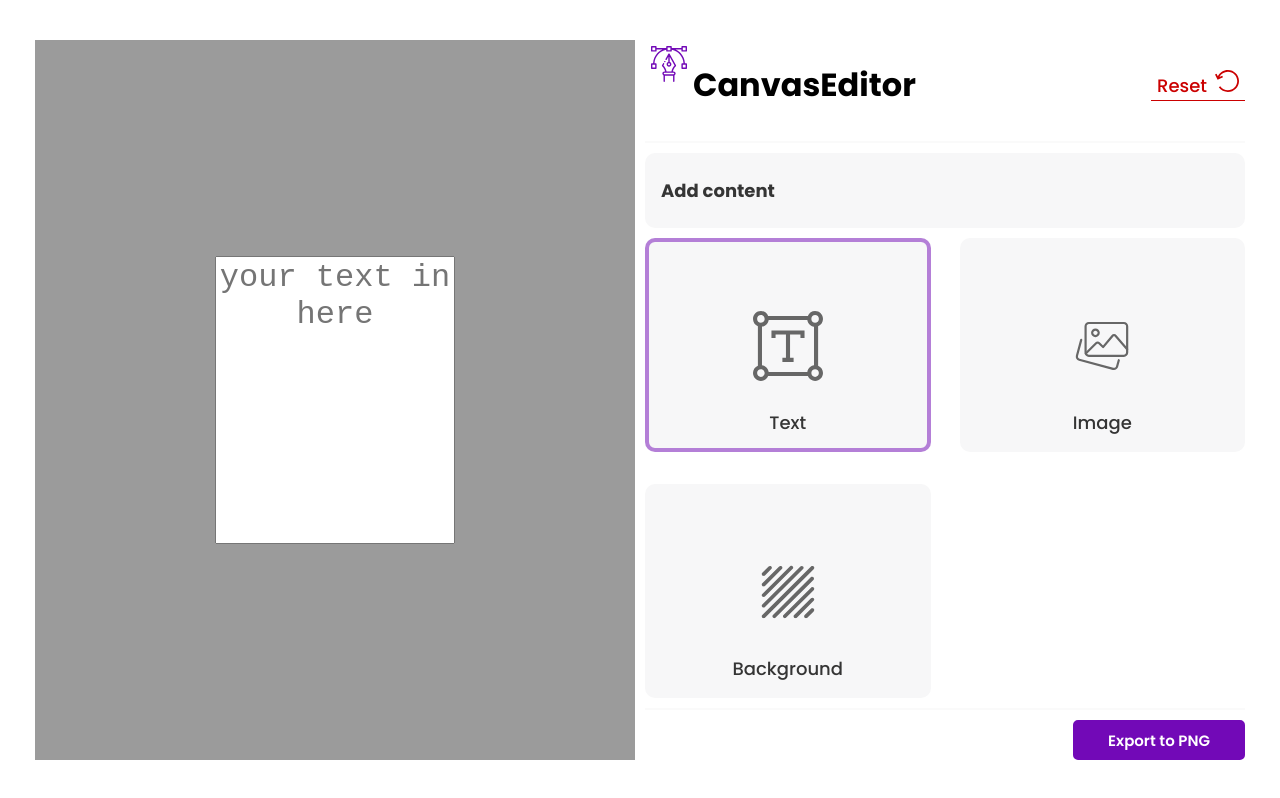
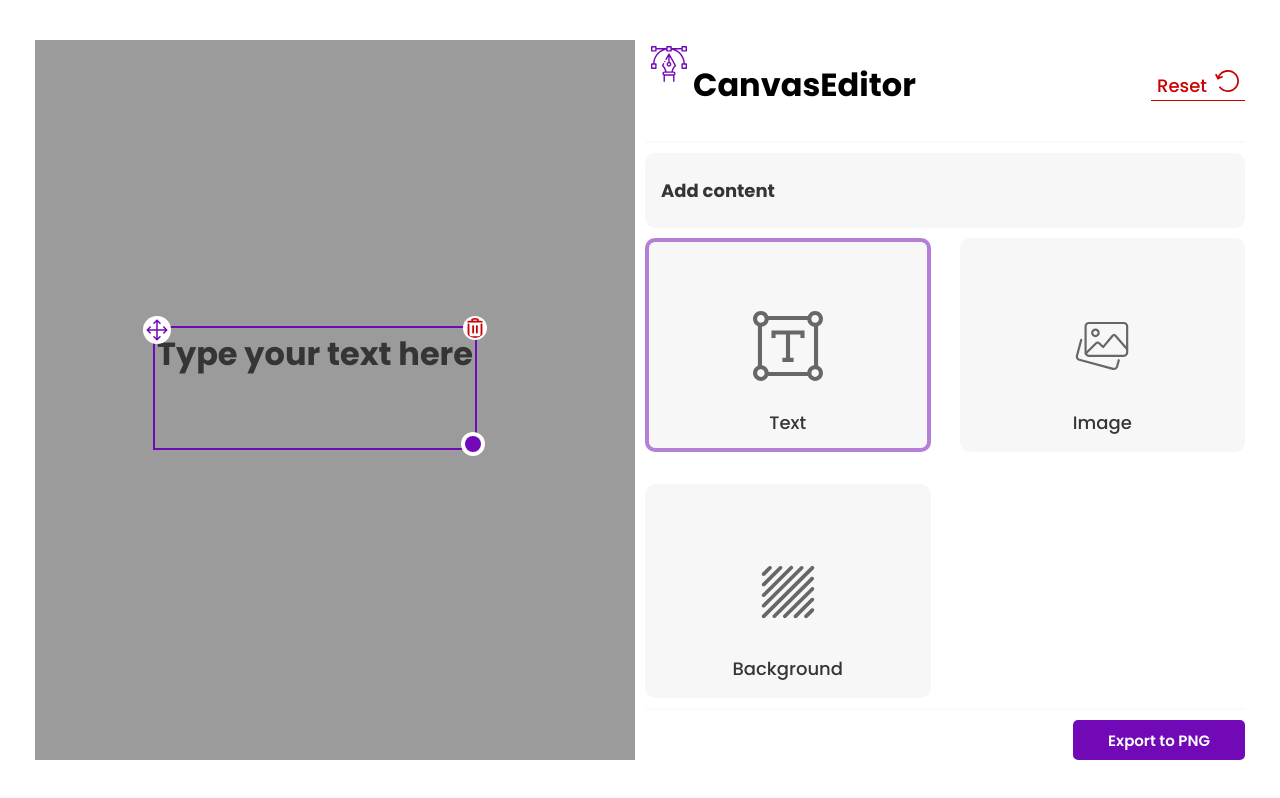
Before and after one commit to noszczykmichal/canvas-editor, a React (Vite) app: page / in a window 1280 px wide. Both pictures are taken after a click on the button "Text". Built offline with nearby package versions, Linux system fonts and the light colour scheme.

Commit message:
added the resizing functionality

```diff
--- a/src/components/Canvas/ImageBox/ImageBox.scss
+++ b/src/components/Canvas/ImageBox/ImageBox.scss
@@ -4,11 +4,11 @@
   position: relative;
   top: 40%;
   left: 35%;
-  height: auto;
-  width: 30%;
+  // height: auto;
+  // width: 30%;
   z-index: 300;
   cursor: pointer;
-  object-fit: contain;
+  object-fit: cover;
 
   .icon {
     display: none;
@@ -21,11 +21,10 @@
     }
 
     .icon {
-      position: fixed;
+      position: absolute;
       display: flex;
       align-items: center;
       justify-content: center;
-      position: absolute;
       background: white;
       border-radius: 50%;
     }
@@ -44,12 +43,13 @@
       padding: 2px;
       top: -12px;
       right: -12px;
-      svg {
-        fill: vars.$red-100;
-      }
+      fill: vars.$red-100;
     }
 
     .resize-icon {
+      position: absolute;
+      height: 24px;
+      width: 24px;
       bottom: -8px;
       right: -10px;
       fill: vars.$primary-75;
@@ -57,7 +57,9 @@
   }
 
   .image-content {
-    width: 100%;
-    height: auto;
+    // width: 100px;
+    // height: 100px;
+    object-fit: contain;
+    object-position: center;
   }
 }
--- a/src/components/Canvas/ImageBox/ImageBox.tsx
+++ b/src/components/Canvas/ImageBox/ImageBox.tsx
@@ -1,4 +1,4 @@
-import { useContext, useEffect, useRef } from "react";
+import { useContext, useEffect, useRef, useState } from "react";
 
 import TrashIcon from "../../../icons/TrashIcon";
 import Atom from "../../../icons/Atom";
@@ -7,21 +7,70 @@ import CanvasContext from "../../../store/context";
 import "./ImageBox.scss";
 
 const ImageBox = () => {
-  const { imageBoxBackground } = useContext(CanvasContext);
-
+  const { imageBoxBackground, canvasContainerRef } = useContext(CanvasContext);
+  const [size, setSize] = useState({ width: 100, height: 100 });
   const wrapperRef = useRef<HTMLDivElement>(null);
+  const isResizing = useRef(false);
 
   useEffect(() => {
     wrapperRef.current?.focus();
   }, []);
 
+  const handleMouseDown = (event: React.MouseEvent) => {
+    event.preventDefault();
+    isResizing.current = true;
+
+    const startX = event.clientX;
+    const startY = event.clientY;
+    const startWidth = size.width;
+    const startHeight = size.height;
+
+    // Mouse move handler
+    const handleMouseMove = (moveEvent: MouseEvent) => {
+      if (!isResizing.current) return;
+
+      const newWidth = startWidth + (moveEvent.clientX - startX);
+      const newHeight = startHeight + (moveEvent.clientY - startY);
+
+      setSize({
+        width: Math.max(100, newWidth), // Minimum width 100px
+        height: Math.max(50, newHeight), // Minimum height 50px
+      });
+    };
+
+    // Stop Resizing
+    const handleMouseUp = () => {
+      isResizing.current = false;
+      canvasContainerRef?.current?.removeEventListener(
+        "mousemove",
+        handleMouseMove
+      );
+      canvasContainerRef?.current?.removeEventListener(
+        "mouseup",
+        handleMouseUp
+      );
+    };
+
+    canvasContainerRef?.current?.addEventListener("mousemove", handleMouseMove);
+    canvasContainerRef?.current?.addEventListener("mouseup", handleMouseUp);
+  };
+
   return (
-    <div className="wrapper" tabIndex={-1} ref={wrapperRef}>
-      <TrashIcon className="icon  delete-icon" />
+    <div
+      className="wrapper"
+      tabIndex={-1}
+      ref={wrapperRef}
+      style={{ width: size.width, height: size.height }}
+    >
+      <TrashIcon className="icon delete-icon" />
       <Move className="icon move-icon" />
-      <Atom className="icon resize-icon" />
+      <Atom className="icon resize-icon" onMouseDown={handleMouseDown} />
 
-      <img src={imageBoxBackground} className="image-content" />
+      <img
+        src={imageBoxBackground}
+        className="image-content"
+        style={{ width: size.width, height: size.height }}
+      />
     </div>
   );
 };
--- a/src/components/Canvas/TextArea/TextArea.scss
+++ b/src/components/Canvas/TextArea/TextArea.scss
@@ -1,49 +1,60 @@
 @use "../../../sassStyles/variables" as vars;
 
-.text-area {
+.wrapper {
   position: relative;
-  top: 30%;
-  left: 30%;
-  height: 40%;
-  width: 40%;
+  top: 40%;
+  left: 20%;
   z-index: 300;
   font-family: Poppins, sans-serif;
+
+  .text-area {
+    position: absolute;
+    top: 0;
+    left: 0;
+    height: 100%;
+    width: 100%;
+    outline: none;
+    background-color: transparent;
+    border: none;
+    resize: none;
+    font-size: 32px;
+    font-weight: 700;
+    font-family: Poppins, sans-serif;
+    color: vars.$white;
+    text-align: center;
+
+    &::placeholder {
+      color: vars.$black-100;
+    }
+  }
+
+  .text-area--focused {
+    outline: 2px solid vars.$primary-75;
+  }
 
   .icon {
     display: none;
   }
 
-  .content {
-    position: absolute;
-    height: 100%;
-    width: 100%;
-    top: 0;
-    left: 0;
-    outline: none;
-    font-size: 32px;
-    text-align: center;
-    resize: none;
-
-    &:focus {
-      outline: 2px solid vars.$primary-75;
-    }
-  }
-
-  &:focus-within {
-    .icon {
-      display: flex;
-    }
-  }
-}
-
-.icon {
+  .icon--focused {
     position: absolute;
     display: flex;
     align-items: center;
     justify-content: center;
+    position: absolute;
     background: white;
     border-radius: 50%;
     z-index: 300;
+  }
+
+  .delete-icon {
+    height: 24px;
+    width: 24px;
+    padding: 2px;
+    top: -12px;
+    right: -12px;
+
+    fill: vars.$red-100;
   }
 
   .move-icon {
@@ -54,19 +65,10 @@
     fill: vars.$primary-75;
   }
 
-.delete-icon {
-  height: 24px;
-  width: 24px;
-  padding: 2px;
-  top: -12px;
-  right: -12px;
-  svg {
-    fill: vars.$red-100;
-  }
-}
-
   .resize-icon {
     bottom: -8px;
     right: -10px;
     fill: vars.$primary-75;
+    cursor: nwse-resize;
   }
+}
--- a/src/components/Canvas/TextArea/TextArea.tsx
+++ b/src/components/Canvas/TextArea/TextArea.tsx
@@ -1,15 +1,95 @@
+import { useState, useRef, useContext, useEffect } from "react";
+
 import TrashIcon from "../../../icons/TrashIcon";
 import Atom from "../../../icons/Atom";
 import Move from "../../../icons/Move";
+import CanvasContext from "../../../store/context";
 import "./TextArea.scss";
 
 const TextArea = () => {
+  const [isFocused, setIsFocused] = useState(true);
+  const [size, setSize] = useState({ width: 320, height: 120 });
+  const wrapperRef = useRef<HTMLDivElement>(null);
+  const { canvasContainerRef } = useContext(CanvasContext);
+  const isResizing = useRef(false);
+
+  const handleBlurAndFocus = (event: MouseEvent) => {
+    if (
+      wrapperRef.current &&
+      !wrapperRef.current.contains(event.target as Node)
+    ) {
+      setIsFocused(false);
+      return;
+    }
+    setIsFocused(true);
+  };
+
+  useEffect(() => {
+    canvasContainerRef?.current?.addEventListener(
+      "mousedown",
+      handleBlurAndFocus
+    );
+  }, [canvasContainerRef]);
+
+  const handleMouseDown = (event: React.MouseEvent) => {
+    event.preventDefault();
+    isResizing.current = true;
+
+    const startX = event.clientX;
+    const startY = event.clientY;
+    const startWidth = size.width;
+    const startHeight = size.height;
+
+    // Mouse move handler
+    const handleMouseMove = (moveEvent: MouseEvent) => {
+      if (!isResizing.current) return;
+
+      const newWidth = startWidth + (moveEvent.clientX - startX);
+      const newHeight = startHeight + (moveEvent.clientY - startY);
+
+      setSize({
+        width: Math.max(100, newWidth), // Minimum width 100px
+        height: Math.max(50, newHeight), // Minimum height 50px
+      });
+    };
+
+    // Stop Resizing
+    const handleMouseUp = () => {
+      isResizing.current = false;
+      canvasContainerRef?.current?.removeEventListener(
+        "mousemove",
+        handleMouseMove
+      );
+      canvasContainerRef?.current?.removeEventListener(
+        "mouseup",
+        handleMouseUp
+      );
+    };
+
+    canvasContainerRef?.current?.addEventListener("mousemove", handleMouseMove);
+    canvasContainerRef?.current?.addEventListener("mouseup", handleMouseUp);
+  };
+
   return (
-    <div className="text-area">
-      <TrashIcon className="icon delete-icon" />
-      <Move className="icon move-icon" />
-      <Atom className="icon resize-icon" />
-      <textarea className="content" placeholder="your text in here"></textarea>
+    <div
+      className="wrapper"
+      ref={wrapperRef}
+      style={{ width: size.width, height: size.height }}
+    >
+      <TrashIcon
+        className={`${isFocused === true ? "icon--focused" : "icon"} delete-icon`}
+      />
+      <Move
+        className={`${isFocused === true ? "icon--focused" : "icon"} move-icon`}
+      />
+      <Atom
+        className={`${isFocused === true ? "icon--focused" : "icon"} resize-icon`}
+        onMouseDown={handleMouseDown}
+      />
+      <textarea
+        className={`text-area ${isFocused && "text-area--focused"}`}
+        placeholder="Type your text here"
+      ></textarea>
     </div>
   );
 };
--- a/src/icons/Atom.tsx
+++ b/src/icons/Atom.tsx
@@ -1,10 +1,11 @@
-import { FC } from "react";
+import { FC, MouseEvent } from "react";
 
 interface AtomProps {
   className: string;
+  onMouseDown: (e: MouseEvent) => void;
 }
 
-const Atom: FC<AtomProps> = ({ className }) => {
+const Atom: FC<AtomProps> = ({ className, onMouseDown }) => {
   return (
     <svg
       width="24"
@@ -12,6 +13,7 @@ const Atom: FC<AtomProps> = ({ className }) => {
       viewBox="0 0 24 24"
       fill="none"
       xmlns="http://www.w3.org/2000/svg"
+      onMouseDown={onMouseDown}
       className={className}
     >
       <circle cx="12" cy="12" r="8" />
--- a/src/icons/TrashIcon.tsx
+++ b/src/icons/TrashIcon.tsx
@@ -16,20 +16,20 @@ const TrashIcon: FC<TrashIconProps> = ({ className }) => {
   };
 
   return (
-    <div className={className} onClick={onTrashIconClick}>
     <svg
       width="15"
       height="18"
       viewBox="0 0 20 24"
       fill="none"
       xmlns="http://www.w3.org/2000/svg"
+      className={className}
+      onClick={onTrashIconClick}
     >
       <path d="M17.7778 6.54512C17.4831 6.54512 17.2005 6.66005 16.9921 6.86463C16.7837 7.0692 16.6667 7.34666 16.6667 7.63598V19.8437C16.6348 20.3953 16.3822 20.9123 15.9639 21.2819C15.5456 21.6515 14.9954 21.8439 14.4333 21.8171H5.56667C5.00455 21.8439 4.45443 21.6515 4.03612 21.2819C3.61781 20.9123 3.36521 20.3953 3.33333 19.8437V7.63598C3.33333 7.34666 3.21627 7.0692 3.0079 6.86463C2.79952 6.66005 2.51691 6.54512 2.22222 6.54512C1.92754 6.54512 1.64492 6.66005 1.43655 6.86463C1.22817 7.0692 1.11111 7.34666 1.11111 7.63598V19.8437C1.14283 20.9741 1.62954 22.0461 2.46464 22.8248C3.29975 23.6036 4.41519 24.0258 5.56667 23.9988H14.4333C15.5848 24.0258 16.7002 23.6036 17.5354 22.8248C18.3705 22.0461 18.8572 20.9741 18.8889 19.8437V7.63598C18.8889 7.34666 18.7718 7.0692 18.5635 6.86463C18.3551 6.66005 18.0725 6.54512 17.7778 6.54512Z" />
       <path d="M18.8889 3.27256H14.4444V1.09085C14.4444 0.801541 14.3274 0.524078 14.119 0.319504C13.9106 0.114929 13.628 0 13.3333 0H6.66667C6.37198 0 6.08937 0.114929 5.88099 0.319504C5.67262 0.524078 5.55556 0.801541 5.55556 1.09085V3.27256H1.11111C0.816426 3.27256 0.533811 3.38749 0.325437 3.59207C0.117063 3.79664 0 4.0741 0 4.36341C0 4.65273 0.117063 4.93019 0.325437 5.13476C0.533811 5.33934 0.816426 5.45427 1.11111 5.45427H18.8889C19.1836 5.45427 19.4662 5.33934 19.6746 5.13476C19.8829 4.93019 20 4.65273 20 4.36341C20 4.0741 19.8829 3.79664 19.6746 3.59207C19.4662 3.38749 19.1836 3.27256 18.8889 3.27256ZM7.77778 3.27256V2.18171H12.2222V3.27256H7.77778Z" />
       <path d="M8.88889 17.4537V9.81768C8.88889 9.52837 8.77183 9.25091 8.56345 9.04633C8.35508 8.84176 8.07246 8.72683 7.77778 8.72683C7.48309 8.72683 7.20048 8.84176 6.9921 9.04633C6.78373 9.25091 6.66667 9.52837 6.66667 9.81768V17.4537C6.66667 17.743 6.78373 18.0204 6.9921 18.225C7.20048 18.4296 7.48309 18.5445 7.77778 18.5445C8.07246 18.5445 8.35508 18.4296 8.56345 18.225C8.77183 18.0204 8.88889 17.743 8.88889 17.4537Z" />
       <path d="M13.3333 17.4537V9.81768C13.3333 9.52837 13.2163 9.25091 13.0079 9.04633C12.7995 8.84176 12.5169 8.72683 12.2222 8.72683C11.9275 8.72683 11.6449 8.84176 11.4365 9.04633C11.2282 9.25091 11.1111 9.52837 11.1111 9.81768V17.4537C11.1111 17.743 11.2282 18.0204 11.4365 18.225C11.6449 18.4296 11.9275 18.5445 12.2222 18.5445C12.5169 18.5445 12.7995 18.4296 13.0079 18.225C13.2163 18.0204 13.3333 17.743 13.3333 17.4537Z" />
     </svg>
-    </div>
   );
 };
 
```
Lines whose indentation alone changed are shown as unchanged.
